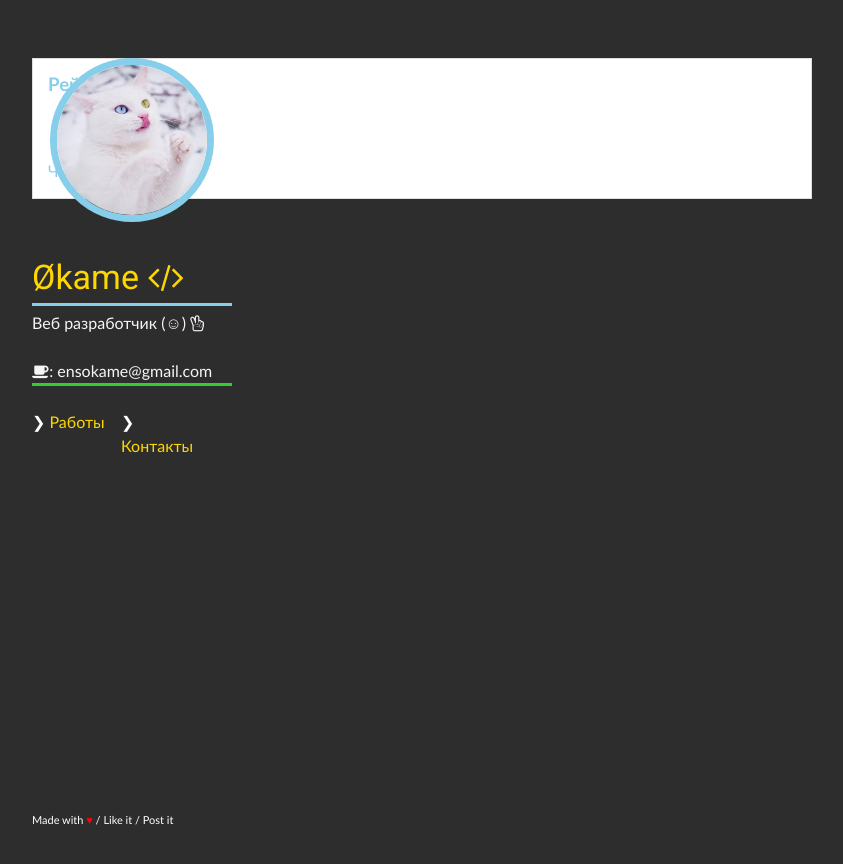
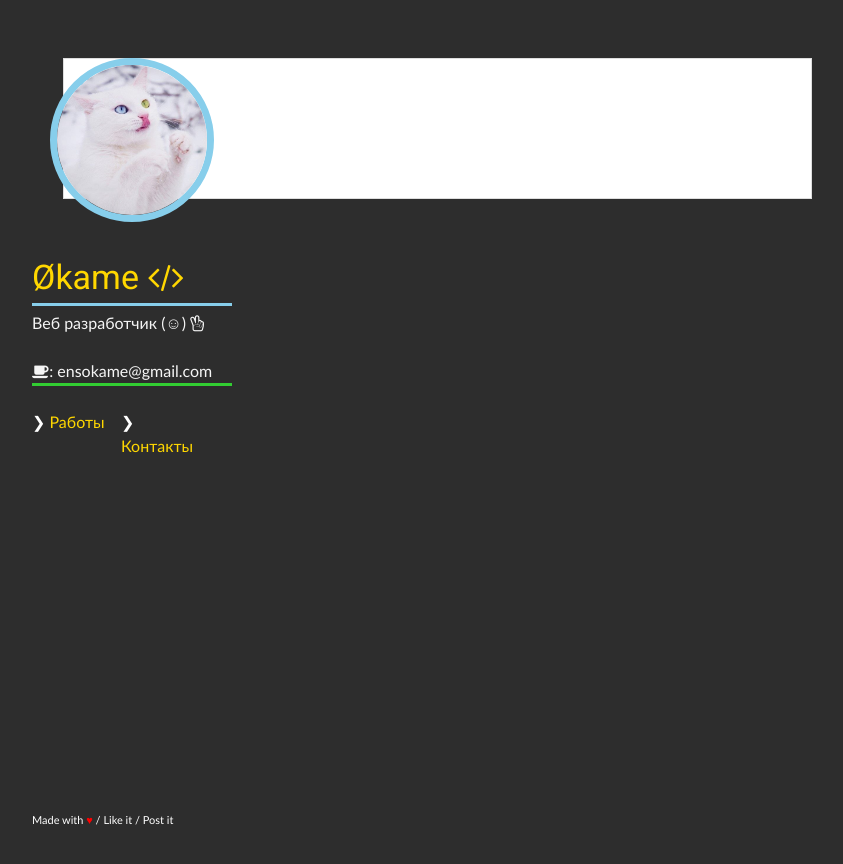
Before and after one commit to IOEnso/ioenso.github.io, a Jekyll site: the page built from index.html, in a window 1280 px wide. Shown: the top 864 px of the page, without its empty margins (218-1061 px from the left). Built offline with Jekyll 4.4.1, drawn with Linux system fonts in a browser that asks for light colours.

Commit message:
Update main.css

```diff
--- a/assets/css/main.css
+++ b/assets/css/main.css
@@ -1,7 +1,7 @@
 @import url('/assets/fonts/OpenSans/OpenSans.css');
 
 body {
-  background-image: url('assets/img/bg.png') repeat;
+  background-image: url(/assets/img/bg.png) repeat;
   background-color: #2d2d2d;
   padding:50px;
   font: 16px/1.5 Calibri;
@@ -170,6 +170,7 @@ section {
   padding: 15px;
   background: #fff;
   border: 1px solid #ddd;
+  float: right;
 }
 
 small {
```
